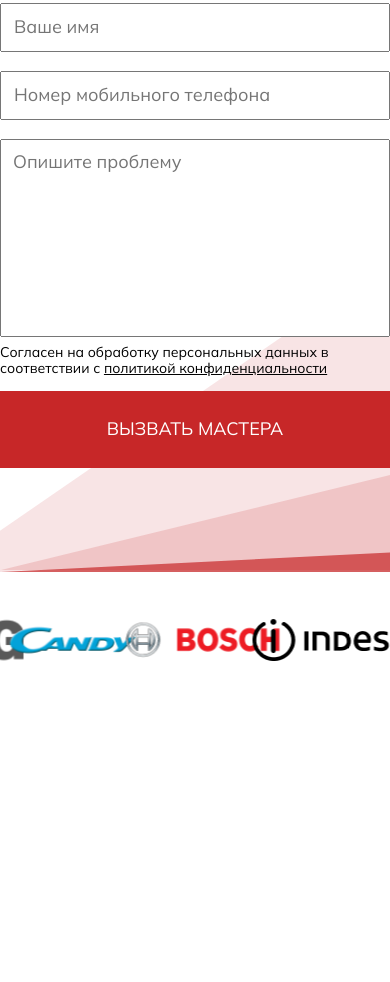
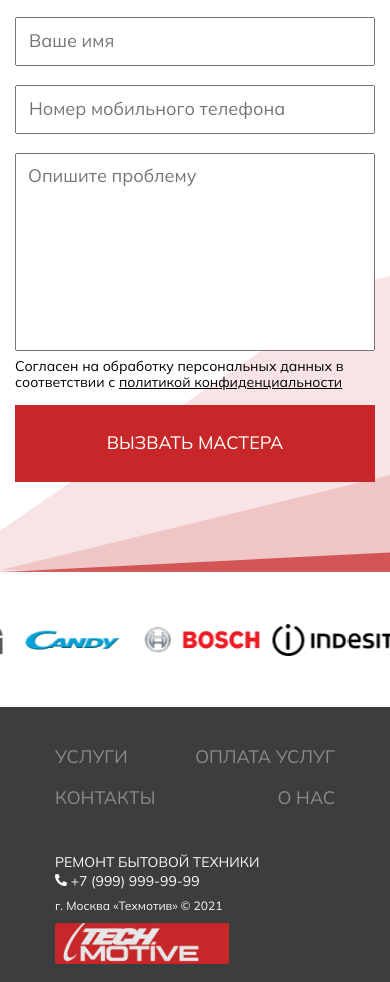
Before and after one commit to xqvtz3/test-landing, a plain HTML site: page index.html in a window 390 px wide. Shown: the part 3248-4230 px from the top of the page. Before the commit the page ends 3955 px from the top, so only its background shows below. Drawn offline with Linux system fonts and the light colour scheme.

Commit message:
create footer

```diff
--- a/index.html
+++ b/index.html
@@ -158,6 +158,31 @@
               <li><img src="./img/brands/electrolux.png"></li>
             </ul>
         </div>
+        <footer class="footer">
+            <div class="footer__top">
+                <a href="">услуги</a>
+                <a href="">ОПЛАТА УСЛУГ</a>
+                <a href="">КОНТАКТЫ</a>
+                <a href="">о нас</a>
+            </div>
+            <div class="footer__bottom">
+                <div>
+                    <p>ремонт бытовой техники</p>
+                    <a href="+79999999999">
+                        <svg width="12" height="12" viewBox="0 0 12 12" fill="#ffffff"xmlns="http://www.w3.org/2000/svg">
+                            <path d="M0.435929 0.576804L2.87338 0.0143156C3.13822 -0.0466206 3.41009 0.0916578 3.5179 0.34009L4.64287 2.96503C4.74131 3.19472 4.67569 3.46424 4.48116 3.62127L3.06088 4.78375C3.90461 6.58137 5.3788 8.07664 7.21392 8.93678L8.37639 7.5165C8.53576 7.32197 8.80295 7.25635 9.03263 7.35479L11.6576 8.47976C11.9084 8.58992 12.0466 8.86178 11.9857 9.12662L11.4232 11.5641C11.3646 11.8172 11.1396 12 10.8748 12C4.87256 12 0 7.13682 0 1.12523C0 0.862735 0.180466 0.635396 0.435929 0.576804Z" fill="#fff"/>
+                        </svg>
+                        <span>+7 (999) 999-99-99</span>
+                    </a>
+                </div>
+                <div>
+                    г. Москва «Техмотив» © 2021
+                </div>
+                <div>
+                    <img src="./img/logo.png" class="footer__logo">
+                </div>
+            </div>
+        </footer>
     </div>
 
     <script src="./js/index.js"></script>
--- a/style/blocks/_carousel.scss
+++ b/style/blocks/_carousel.scss
@@ -1,6 +1,6 @@
 :root {
     --marquee-width: 100%;
-    --marquee-height: 224px;
+    --marquee-height: 150px;
     /* --marquee-elements: 12; */ /* defined with JavaScript */
     --marquee-elements-displayed: 5;
     --marquee-element-width: calc(var(--marquee-width) / var(--marquee-elements-displayed));
@@ -57,7 +57,9 @@
   }
 
   .marquee-content li img {
-    width: 161px;
+    max-width: 161px;
+    width: 100%;
+    padding: 0 5px;
     /* height: 100%; */
     // border: 2px solid #eee;
   }
--- a/style/blocks/_contact-form.sass
+++ b/style/blocks/_contact-form.sass
@@ -13,6 +13,7 @@
         max-width: 470px
         >h3
             text-transform: uppercase
+            text-align: center
             font-size: 24px
             font-weight: bold
             margin-bottom: 27px
@@ -44,4 +45,8 @@
             cursor: pointer
             &:hover
                 box-shadow: 0px 0px 12px #C72728
-                border-radius: 4px;
+                border-radius: 4px
+@media (max-width: 500px)
+    .contact-form
+        >form
+            margin: 0 15px
--- /dev/null
+++ b/style/blocks/_footer.sass
@@ -0,0 +1,41 @@
+.footer
+    width: 100%
+    background: #3D3D3D;
+    display: flex
+    flex-direction: column
+    padding: 0 55px
+    &__top
+        text-transform: uppercase
+        font-size: 18px
+        margin-top: 30px
+        max-width: 700px
+        width: 100%
+        display: flex
+        justify-content: space-between
+        align-items: center
+        flex-wrap: wrap
+        > a
+            color: #8B8B8B
+            margin: 10px 0
+            &:hover
+                color: #C72728
+    &__bottom
+        display: flex
+        justify-content: space-between
+        align-items: flex-end
+        width: 100%
+        margin-bottom: 15px
+        flex-wrap: wrap
+        margin-top: 25px
+        >div
+            color: #F9F9F9
+            margin-top: 10px
+            >p
+                text-transform: uppercase
+                font-size: 14px
+                margin-bottom: 3px
+            >a
+                font-size: 14px
+                color: #F9F9F9
+    &__logo
+        width: 174px
--- a/style/blocks/_nav.sass
+++ b/style/blocks/_nav.sass
@@ -3,6 +3,7 @@
     justify-content: center
     align-items: center
     flex-direction: column
+    margin-top: 70px
 
 .menu
     display: flex
@@ -13,6 +14,9 @@
     height: 60px
     padding: 15px 60px
     box-shadow: 0px 0px 7px rgba(0, 0, 0, 0.25)
+    position: fixed
+    top: 0
+    background-color: #fff
 
     &__button
         display: none
@@ -125,3 +129,6 @@
 @media (max-width: 610px)
     .menu
         display: none
+
+    .header
+        margin: 0
--- a/style/index.sass
+++ b/style/index.sass
@@ -6,6 +6,7 @@
 @import "blocks/category"
 @import "blocks/contact-form"
 @import "blocks/carousel"
+@import "blocks/footer"
 
 *
     box-sizing: border-box
```
Also changed, not shown: css/index.css, 1 other file.
